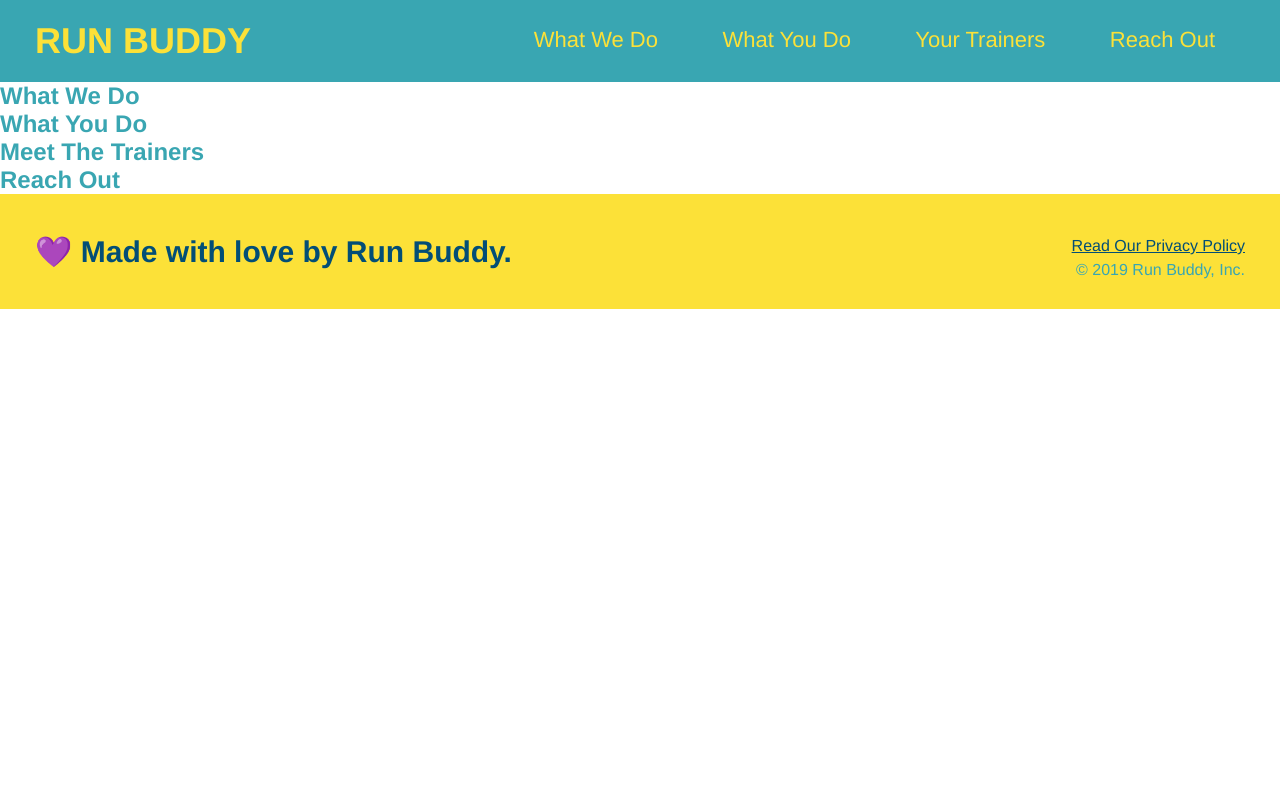
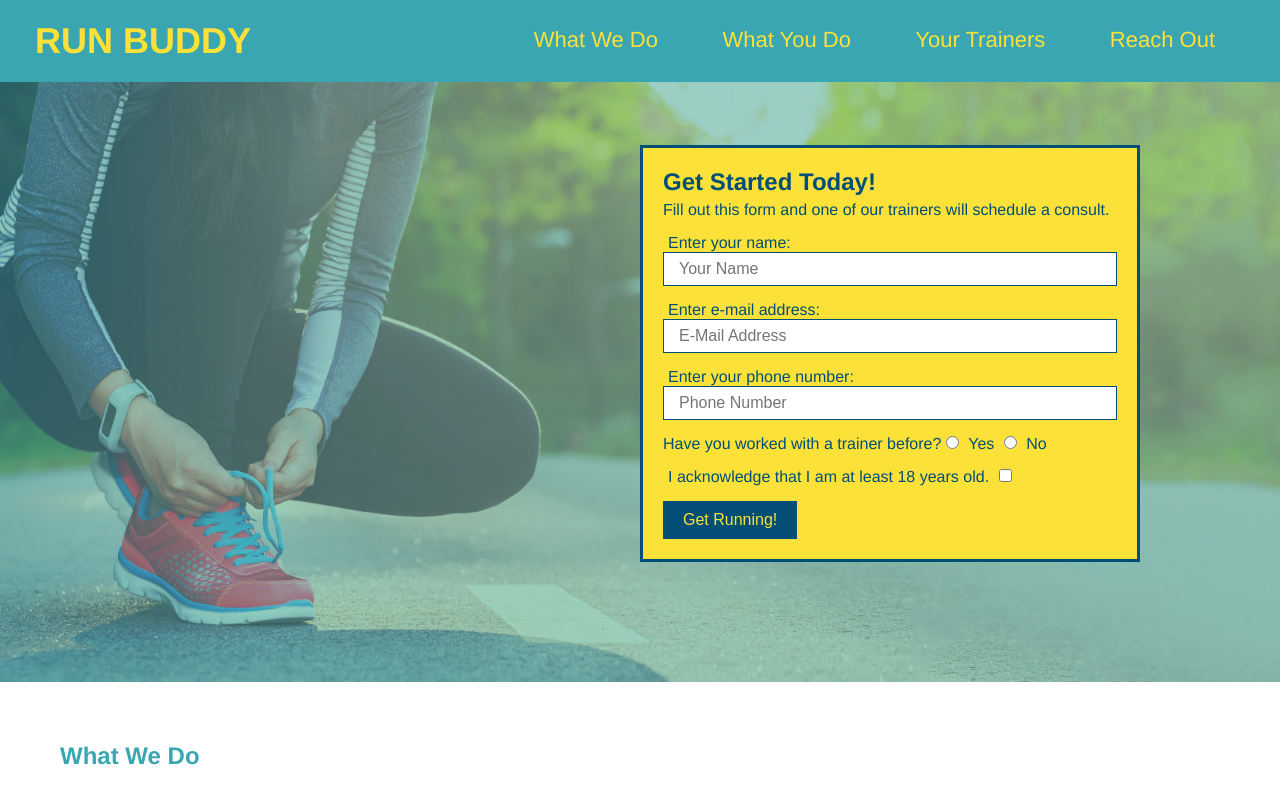
Before and after one commit to zk229/run-buddy, a plain HTML site: page index.html in a window 1280 px wide. Shown: the top 800 px of the page. Drawn offline with Linux system fonts and the light colour scheme.

Commit message:
added hero section

```diff
--- a/assets/css/style.css
+++ b/assets/css/style.css
@@ -53,3 +53,48 @@ footer div{
 footer a{
     color: #024E76;
 }
+section{
+    padding: 60px;
+}
+.hero{
+    background-image: url("../images/hero-bg.jpg");
+    background-size: cover;
+    background-position: center;
+    height: 600px;
+    position: relative;
+}
+.hero-form{
+    background-color: #FCE138;
+    padding: 20px;
+    width: 500px;
+    color: #024E76;
+    border: solid 3px #024E76;
+    position: absolute;
+    bottom: 120px;
+    right: 140px;
+}
+.hero-form h3{
+    font-size: 24px;
+    margin: 0;
+}
+.hero-form p{
+    margin: 5px 0 15px 0;
+}
+.hero-form label{
+    margin: 0 5px;
+}
+.form-input{
+    font-size: 16px;
+    border: 1px solid #024E76;
+    display: block;
+    padding: 7px 15px;
+    width: 100%;
+    margin-bottom: 15px;
+}
+.hero-form button{
+    color: #FCE138;
+    background-color: #024E76;
+    font-size: 16px;
+    border: none;
+    padding: 10px 20px;
+}
--- a/index.html
+++ b/index.html
@@ -1,39 +1,63 @@
 <!DOCTYPE html>
-<html lang = "en">
+<html lang="en">
     <head>
-        <meta charset = "UTF-8" />
+        <meta charset="UTF-8" />
         <title>Run Buddy</title>
-        <link rel = "stylesheet" href = "./assets/css/style.css" />
+        <link rel="stylesheet" href="./assets/css/style.css" />
     </head>
     <body>
         <!-- navigation -->
         <header>
             <h1>
-                <a href = "/">RUN BUDDY</a>
+                <a href="/">RUN BUDDY</a>
             </h1>
             <nav>
                 <!-- Unordered list of links -->
                 <ul>
                     <!-- List items -->
                     <li>
-                        <a href = "#what-we-do">What We Do</a>
+                        <a href="#what-we-do">What We Do</a>
                     </li>
                     <li>
-                        <a href = "#what-you-do">What You Do</a>
+                        <a href="#what-you-do">What You Do</a>
                     </li>
                     <li>
-                        <a href = "#your-trainers">Your Trainers</a>
+                        <a href="#your-trainers">Your Trainers</a>
                     </li>
                     <li>
-                        <a href = "#reach-out">Reach Out</a>
+                        <a href="#reach-out">Reach Out</a>
                     </li>
                 </ul>
             </nav>
         </header>
 
         <!-- hero/jumbotron -->
-        <section>
-
+        <section class="hero">
+            <div class="hero-form">
+                <h3>Get Started Today!</h3>
+                <p>Fill out this form and one of our trainers will schedule a consult.</p>
+                <!-- Sign Up Form -->
+                <form>
+                    <label for="name">Enter your name:</label>
+                    <input type="text" placeholder="Your Name" name="name" id="name" class="form-input" />
+                    <label for="email">Enter e-mail address:</label>
+                    <input type="email" placeholder="E-Mail Address" name="email" id="email" class="form-input" />
+                    <label for="phone">Enter your phone number:</label>
+                    <input type="tel" placeholder="Phone Number" name="phone" id="phone" class="form-input" />
+                    <p>
+                        Have you worked with a trainer before?
+                        <input type="radio" name="trainer" id="trainer-yes" />
+                        <label for="trainer-yes">Yes</label>
+                        <input type="radio" name="trainer" id="trainer-no" />
+                        <label for="trainer-no">No</label>
+                    </p>
+                    <p>
+                        <label for="18">I acknowledge that I am at least 18 years old.</label>
+                        <input type="checkbox" name="18" id="18" />
+                    </p>
+                    <button type="submit">Get Running!</button>
+                </form>
+            </div>
         </section>
 
         <!-- "what we do" section -->
@@ -60,7 +84,7 @@
         <footer>
             <h2>💜 Made with love by Run Buddy.</h2>
             <div>
-                <a href = "#">Read Our Privacy Policy</a><br />
+                <a href="#">Read Our Privacy Policy</a><br />
                 &copy; 2019 Run Buddy, Inc.
             </div>
         </footer>
```
Also changed, not shown: assets/images/hero-bg.jpg (added).
